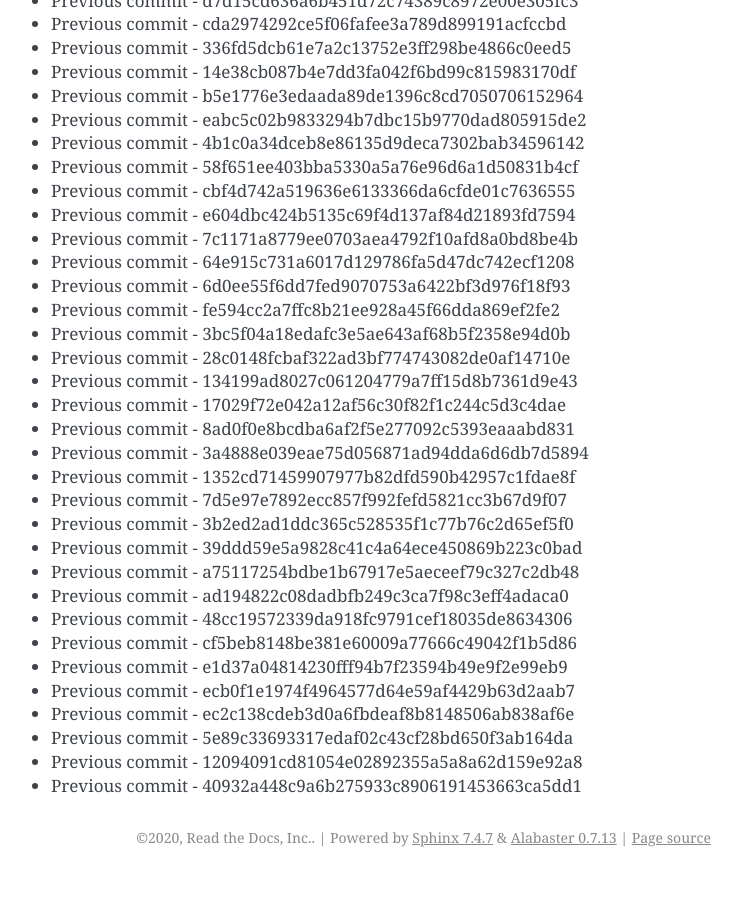
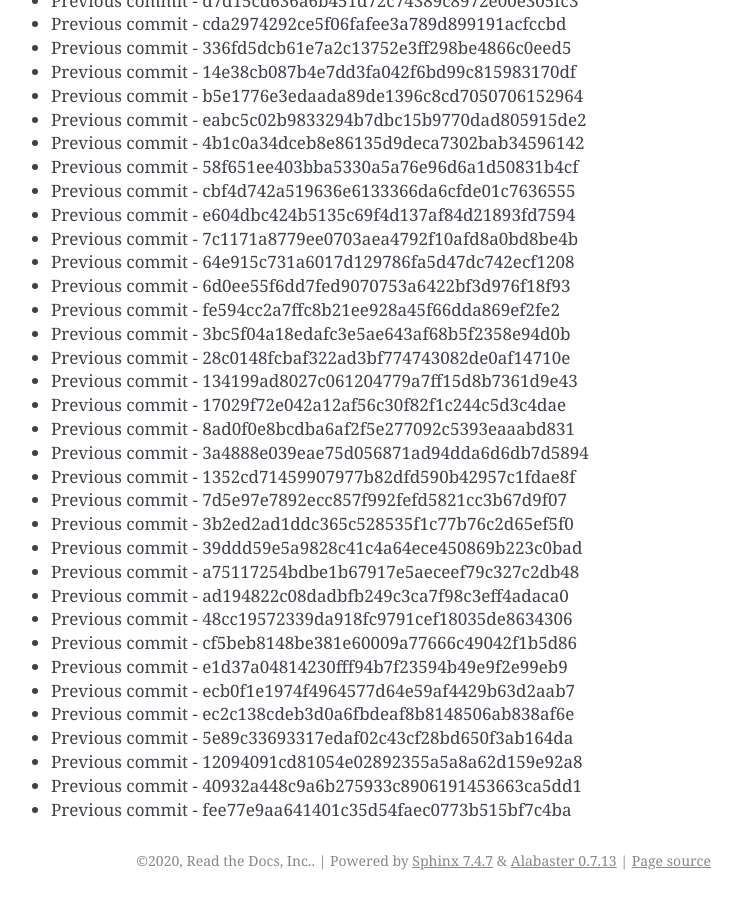
Before and after one commit to readthedocs/rtd-git-stresstest, a Sphinx documentation site: the page built from docs/updates.rst, in a window 1280 px wide and 900 px high, scrolled down 41419 px. Shown: the whole window, without its empty margins (399-1141 px from the left). Built offline with Sphinx 7.4.7, drawn with Linux system fonts in a browser that asks for light colours; before the commit the page ends 42296 px from its top, so only the background shows below that.

Commit message:
Generating commit from previous: fee77e9aa641401c35d54faec0773b515bf7c4ba

```diff
--- a/docs/updates.rst
+++ b/docs/updates.rst
@@ -1772,3 +1772,4 @@ It can be tested for any performance characteristics.
 * Previous commit - 5e89c33693317edaf02c43cf28bd650f3ab164da
 * Previous commit - 12094091cd81054e02892355a5a8a62d159e92a8
 * Previous commit - 40932a448c9a6b275933c8906191453663ca5dd1
+* Previous commit - fee77e9aa641401c35d54faec0773b515bf7c4ba
```
